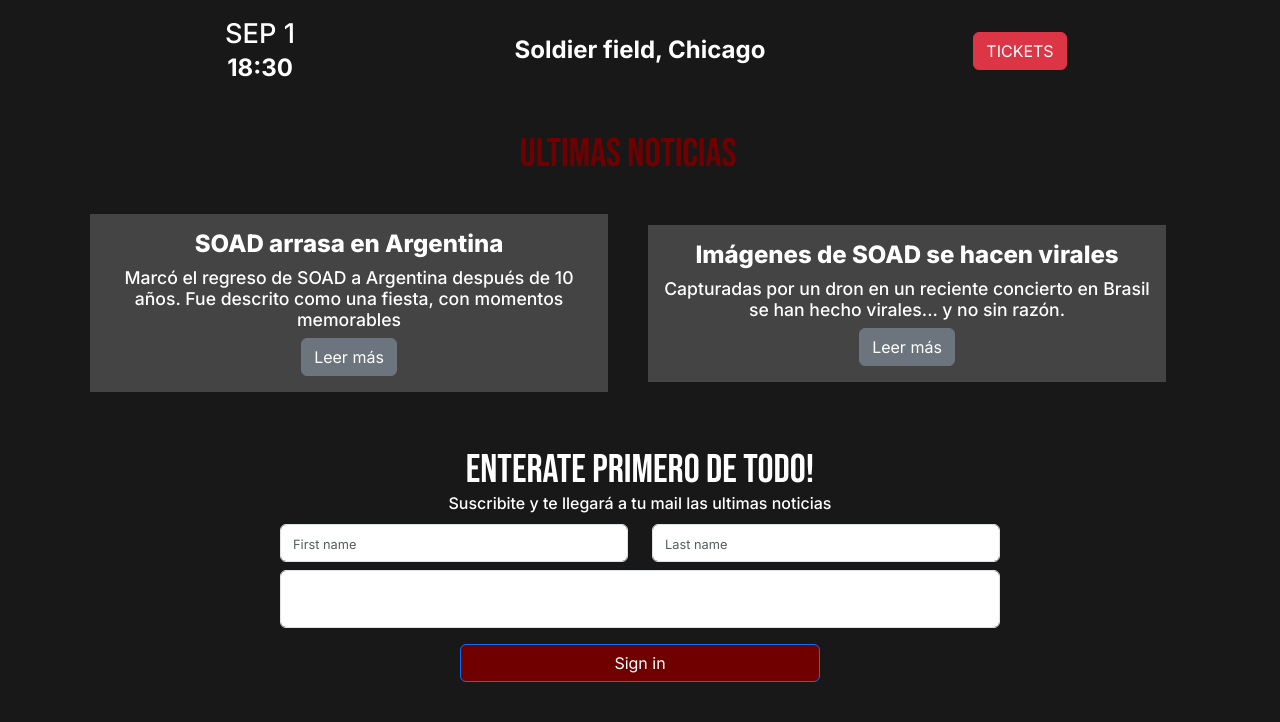
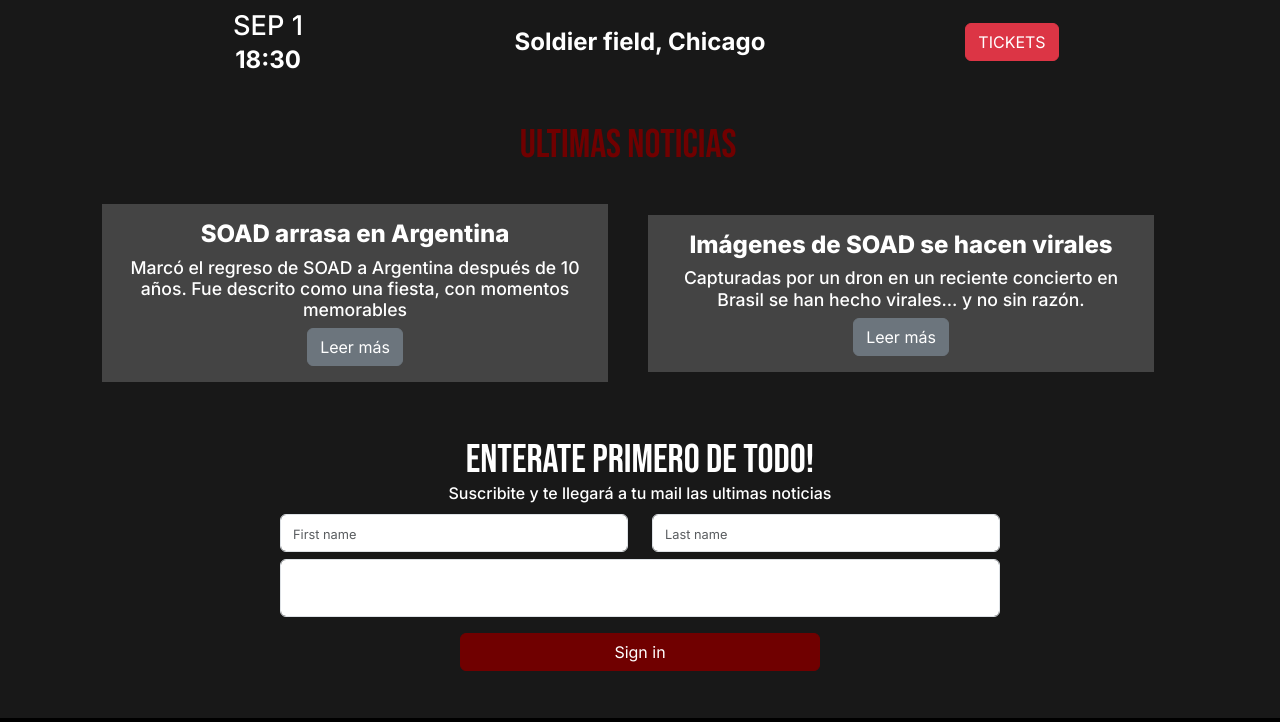
Before and after one commit to abriltedesco/PaginaSOAD, a plain HTML site: page index.html in a window 1280 px wide. Shown: the part 1470-2192 px from the top of the page. Drawn offline with nearby package versions, Linux system fonts and the light colour scheme.

Commit message:
Update index.html

```diff
--- a/index.html
+++ b/index.html
@@ -14,14 +14,14 @@
 
   <body>
         <audio controls  autoplay  style="display: none;">
-        <source src="Toxicity.mp3" type="audio/mpeg">
-    </audio>
+            <source src="Toxicity.mp3" type="audio/mpeg">
+        </audio>
     <header  style="background-color: black;">
         <nav class="navbar navbar-expand-lg navbar-dark bg-dark headerContenedor">
             <a class="navbar-brand" href="index.html">
                 <img class="logoImagen" src="soad-Logo.png" alt="logo" />
             </a>
-            <button class="navbar-toggler" type="button" data-toggle="collapse" data-target="#navbarNavDropdown" aria-controls="navbarNavDropdown" aria-expanded="false" aria-label="Toggle navigation">
+            <button class="navbar-toggler" type="button" data-bs-toggle="collapse" data-bs-target="#navbarNavDropdown" aria-controls="navbarNavDropdown" aria-expanded="false" aria-label="Toggle navigation">
                 <span class="navbar-toggler-icon"></span>
             </button>
             <div class="collapse navbar-collapse" id="navbarNavDropdown">
@@ -75,8 +75,8 @@
         <!-- contenedor co tour y noticias -->
         <div class="container text-center .m-0 contTyN">
             <div class="row">
-                <div class="col ">
-                    <div class="row TOUR" id="tour">
+                <div class="col">
+                    <div class="row TOUR" id="tour" style="margin:0% !important;">
                         <h1 class="titulo" style="margin-top: 2.5%">TOUR</h1>
                             <!-- fechas tour -->
                         <div class="col tourFechas">
@@ -129,20 +129,18 @@
                                 </div>
                             </div>
                     </div>
-                    <div class="row rowNoticias">
+                    <div class="row rowNoticias" style="width:100%;">
                         <h1 class="titulo">ULTIMAS NOTICIAS</h1>
-                        <div class="col noticias">
-                            <div class="card">
-                                <div class="card-body tarjetaNoticia " style="background-color: rgb(68, 68, 68); ">
+                        <div class="col-12 col-sm-6 noticias">
+                            <div class="card mx-auto"> <div class="card-body tarjetaNoticia " style="background-color: rgb(68, 68, 68); ">
                                     <h5 class="card-title h5" style="color: white;">SOAD arrasa en Argentina</h5>
                                     <p class="card-text h6" style="color: white;">Marcó el regreso de SOAD a Argentina después de 10 años. Fue descrito como una fiesta, con momentos memorables </p>
                                     <a href="noticias.html" class="btn btn-secondary">Leer más</a>
                                 </div>
                             </div>
                         </div>
-                        <div class="col noticias">
-                            <div class="card">
-                                <div class="card-body tarjetaNoticia .m-0"  style="background-color: rgb(68, 68, 68);
+                        <div class="col-12 col-sm-6 noticias">
+                            <div class="card mx-auto"> <div class="card-body tarjetaNoticia .m-0"  style="background-color: rgb(68, 68, 68);
                                 border-color:  rgb(0, 0, 0);">
                                     <h5 class="card-title h5" style="color: white;">Imágenes de SOAD se hacen virales</h5>
                                     <p class="card-text h6" style="color: white;">Capturadas por un dron en un reciente concierto en Brasil se han hecho virales... y no sin razón.</p>
@@ -154,6 +152,7 @@
                 </div>
             </div>
         </div>
+
         <!-- Formulario -->
         <div class="container text-center contenedorForm">
             <div class="row">
@@ -173,7 +172,7 @@
                             <input type="email" class="form-control" id="floatingInput" placeholder="name@example.com">
                             <label for="floatingInput">Email</label>
                         </div>
-                        <button type="submit" class="btn btn-primary divsForm boton" style="background-color: rgb(112, 0, 0)">Sign in</button>
+                        <button type="submit" class="btn btn-primary divsForm boton" style="background-color: rgb(112, 0, 0); border-color: rgb(112, 0, 0);">Sign in</button>
                     </div>
                 <div class="col-2"></div>
             </div>
@@ -187,7 +186,7 @@
                 <div class="col-8 contenedorInfoFooter">
                     <div class="grid text-center overflow-x-auto">
                             <a><p class = "h6">@ 2025 System Of A Down</p></a>
-                            <a href="https://www.sonymusic.com/privacy-policy/" target="_blank" rel="noopener noreferrer" style="text-decoration: none;"><p class = "h6">Terminos y condiciones</p></a>
+                            <a href="https://www.sonymusic.com/privacy-policy/" target="_blank" rel="noopener noreferrer" style="text-decoration: none; color: white;"><p class = "h6">Terminos y condiciones</p></a>
                             <div class="contenedorIconos">
                                 <a href="https://www.instagram.com/systemofadown/" target="_blank" rel="noopener noreferrer"><img class="img-fluid iconosFooter" src="ig.png"/></a>
                                 <a href="https://x.com/systemofadown" target="_blank" rel="noopener noreferrer"><img class="img-fluid iconosFooter" src="tw.png"/></a>
```
